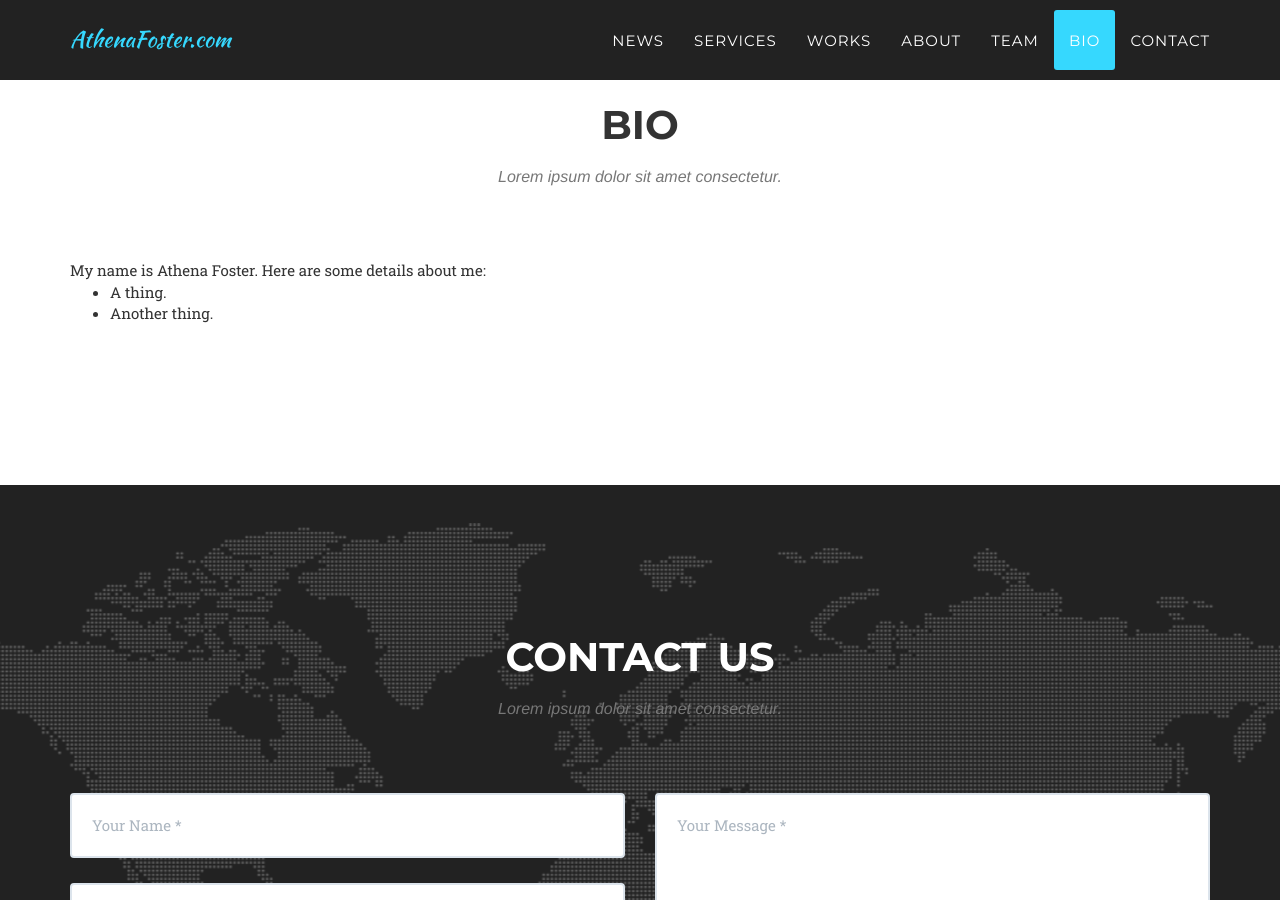
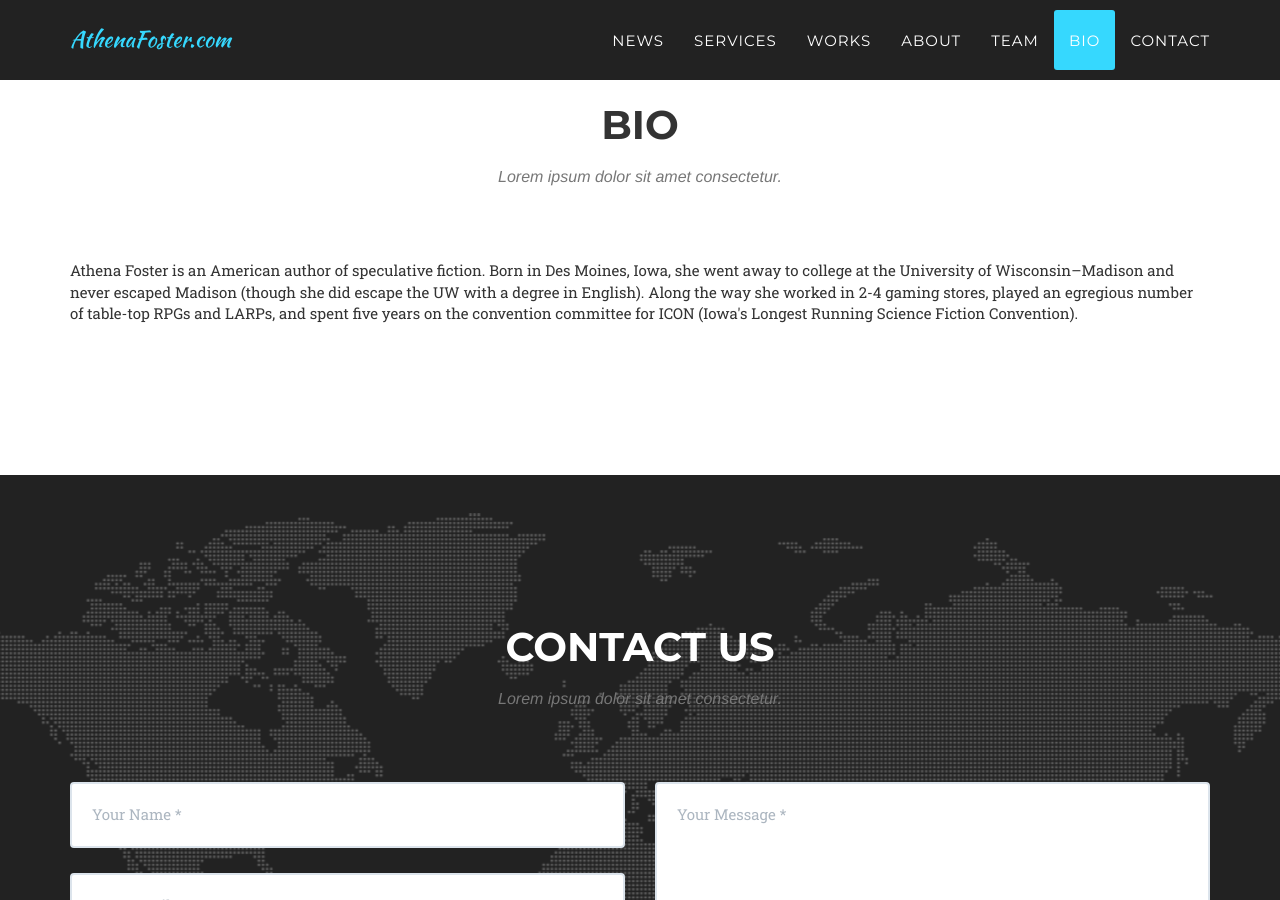
Before and after one commit to AthenaFoster/athenafoster.com, a Jekyll site: the page built from index.html, in a window 1280 px wide and 900 px high, scrolled down 5841 px. Built offline with Jekyll 4.4.1, drawn with Linux system fonts in a browser that asks for light colours; some web fonts are replaced.

Commit message:
Update Bio text

```diff
--- a/_includes/bio.html
+++ b/_includes/bio.html
@@ -9,11 +9,7 @@
             </div>
             <div class="row">
                 <div class="col-lg-12">
-                    My name is Athena Foster. Here are some details about me:
-                    <ul>
-                      <li>A thing.</li>
-                      <li>Another thing.</li>
-                    </ul>
+                    Athena Foster is an American author of speculative fiction. Born in Des Moines, Iowa, she went away to college at the University of Wisconsin&ndash;Madison and never escaped Madison (though she did escape the UW with a degree in English). Along the way she worked in 2-4 gaming stores, played an egregious number of table-top RPGs and LARPs, and spent five years on the convention committee for ICON (Iowa's Longest Running Science Fiction Convention).
                 </div>
             </div>
         </div>
```
